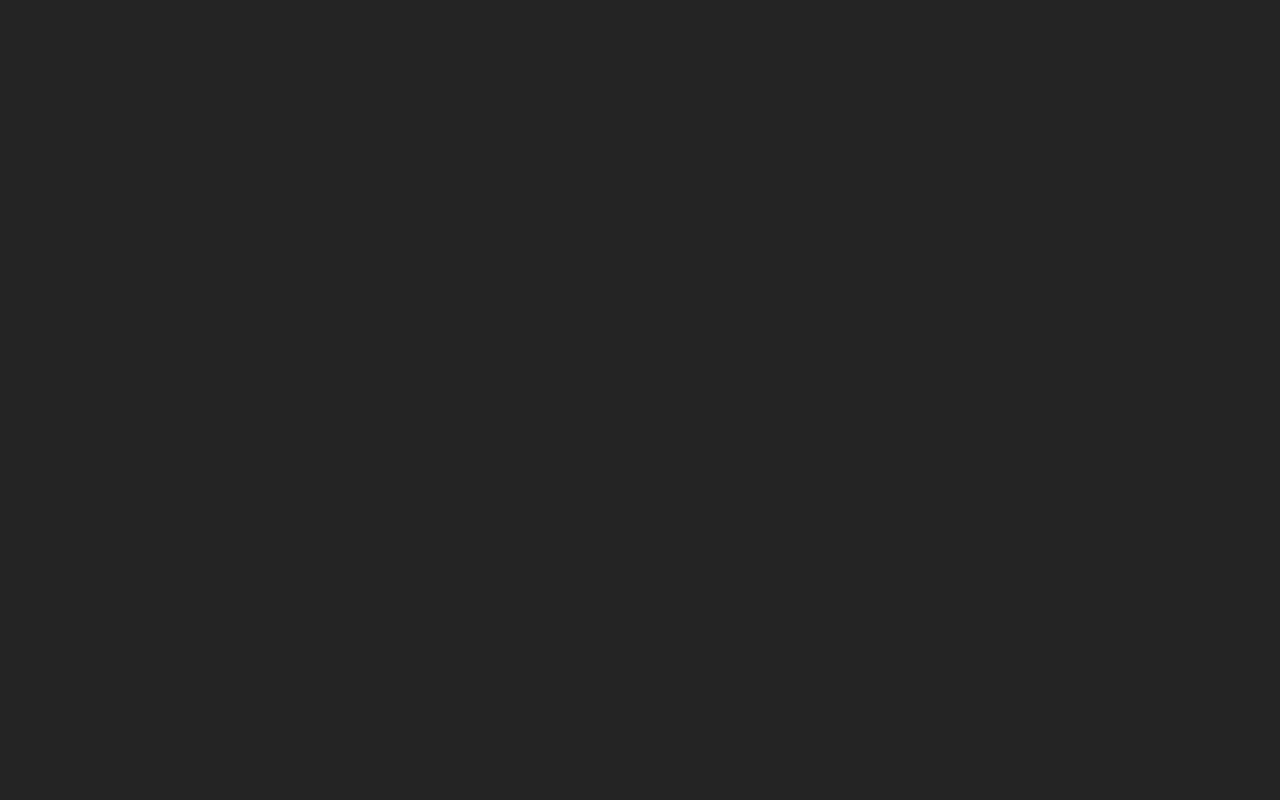
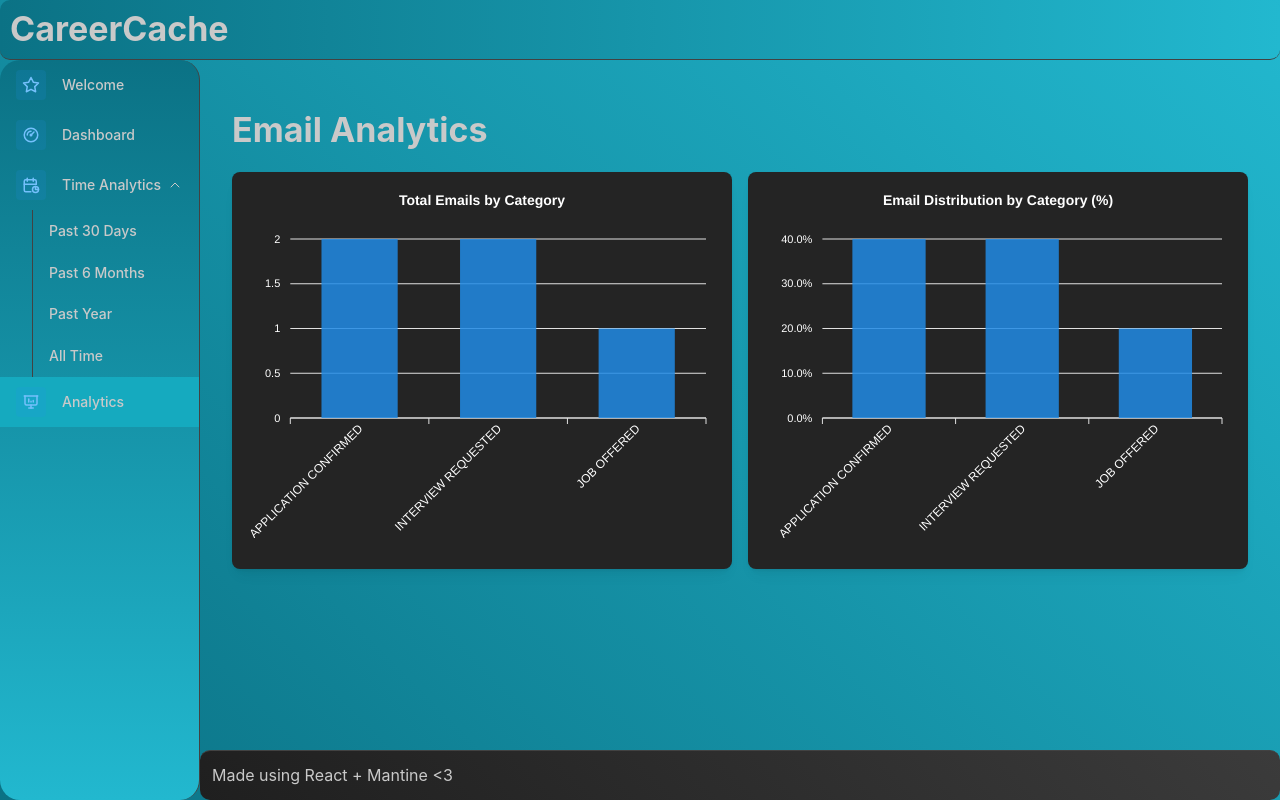
Before and after one commit to AQUAiTE/CareerCache, a React (Vite) app in the folder frontend/: page /analytics in a window 1280 px wide. Before the commit this address had no page. Built offline with nearby package versions, Linux system fonts and the light colour scheme.

Commit message:
Dashboard and Analytics page

```diff
--- a/frontend/src/App.tsx
+++ b/frontend/src/App.tsx
@@ -9,6 +9,8 @@ import AllTimeAnalytics from './analytics/AllTime'
 import ThirtyDaysAnalytics from './analytics/ThirtyDays'
 import SixMonthsAnalytics from './analytics/SixMonths'
 import PastYearAnalytics from './analytics/PastYear'
+import Dashboard from './dashboard/Dashboard'
+import Analytics from './analytics/Analytics'
 
 export default function App() {
   return (
@@ -26,10 +28,12 @@ export default function App() {
             }
             >
             <Route index element={<Home />} />
+            <Route path='/dashboard' element={<Dashboard />} />
             <Route path='/thirty-days' element={<ThirtyDaysAnalytics />} />
             <Route path='/six-months' element={<SixMonthsAnalytics />} />
             <Route path='/year' element={<PastYearAnalytics />} />
             <Route path='/alltime' element={<AllTimeAnalytics />} />
+            <Route path='/analytics' element={<Analytics/>} />
           </Route>
         </Routes>
       </BrowserRouter>
--- a/frontend/src/Navbar/Navbar.tsx
+++ b/frontend/src/Navbar/Navbar.tsx
@@ -6,6 +6,7 @@ import {
   IconCalendarStats,
   IconGauge,
   IconPresentationAnalytics,
+  IconStar,
 } from '@tabler/icons-react'
 import { AppShell, Box, Group, ScrollArea, ThemeIcon, UnstyledButton, useMantineTheme } from '@mantine/core'
 
@@ -14,7 +15,8 @@ import { LinksGroup } from './NavbarLinksGroup'
 import { NavLink } from 'react-router-dom'
 
 const tabs = [
-  { label: 'Dashboard', icon: IconGauge, link: '/' },
+  { label: 'Welcome', icon: IconStar, link: '/' },
+  { label: 'Dashboard', icon: IconGauge, link: '/dashboard' },
   {
     label: 'Time Analytics',
     icon: IconCalendarStats,
--- /dev/null
+++ b/frontend/src/analytics/Analytics.tsx
@@ -0,0 +1,166 @@
+import { Container, Title, Paper, Grid } from '@mantine/core';
+import ReactApexChart from 'react-apexcharts';
+import { EmailData } from '../dashboard/EmailTable';
+
+const mockData: EmailData[] = [
+  {
+    dateReceived: '2024-04-20',
+    company: 'Tommy\'s Toontown',
+    status: 'APPLICATION CONFIRMED',
+  },
+  {
+    dateReceived: '2024-04-19',
+    company: 'John\'s Joyrides',
+    status: 'INTERVIEW REQUESTED',
+  },
+  {
+    dateReceived: '2024-04-18',
+    company: 'Dino\'s Diner',
+    status: 'JOB OFFERED',
+  },
+  {
+    dateReceived: '2024-04-17',
+    company: 'Brian\'s Bakery',
+    status: 'APPLICATION CONFIRMED',
+  },
+  {
+    dateReceived: '2024-04-16',
+    company: 'Eugene\'s Emporium',
+    status: 'INTERVIEW REQUESTED',
+  },
+];
+
+const calculateChartData = (data: EmailData[]) => {
+  const totals: Record<EmailData['status'], number> = {
+    'APPLICATION CONFIRMED': 0,
+    'INTERVIEW REQUESTED': 0,
+    'JOB OFFERED': 0,
+  };
+
+  data.forEach((item) => {
+    totals[item.status]++;
+  });
+
+  const total = Object.values(totals).reduce((a, b) => a + b, 0);
+  const percentages = Object.entries(totals).map(([status, count]) => ({
+    status: status as EmailData['status'],
+    percentage: (count / total) * 100,
+  }));
+
+  return {
+    totals: Object.entries(totals).map(([status, count]) => ({
+      status: status as EmailData['status'],
+      count,
+    })),
+    percentages,
+  };
+};
+
+export default function Analytics() {
+  const { totals, percentages } = calculateChartData(mockData);
+
+  const totalChartOptions = {
+    chart: {
+      type: 'bar' as const,
+      toolbar: {
+        show: false,
+      },
+    },
+    plotOptions: {
+      bar: {
+        horizontal: false,
+        columnWidth: '55%',
+        endingShape: 'rounded',
+      },
+    },
+    dataLabels: {
+      enabled: false,
+    },
+    xaxis: {
+      categories: totals.map((item) => item.status),
+      labels: {
+        style: {
+          colors: '#fff',
+        },
+      },
+    },
+    yaxis: {
+      labels: {
+        style: {
+          colors: '#fff',
+        },
+      },
+    },
+    colors: ['#228BE6', '#FCC419', '#40C057'],
+    title: {
+      text: 'Total Emails by Category',
+      align: 'center' as const,
+      style: {
+        color: '#fff',
+      },
+    },
+  };
+
+  const percentageChartOptions = {
+    ...totalChartOptions,
+    title: {
+      text: 'Email Distribution by Category (%)',
+      align: 'center' as const,
+      style: {
+        color: '#fff',
+      },
+    },
+    yaxis: {
+      labels: {
+        formatter: (value: number) => `${value.toFixed(1)}%`,
+        style: {
+          colors: '#fff',
+        },
+      },
+    },
+  };
+
+  const totalChartSeries = [
+    {
+      name: 'Total Emails',
+      data: totals.map((item) => item.count),
+    },
+  ];
+
+  const percentageChartSeries = [
+    {
+      name: 'Percentage',
+      data: percentages.map((item) => Number(item.percentage.toFixed(1))),
+    },
+  ];
+
+  return (
+    <Container size='xl' py='xl'>
+      <Title order={1} mb='lg'>
+        Email Analytics
+      </Title>
+      <Grid>
+        <Grid.Col span={{ base: 12, md: 6 }}>
+          <Paper shadow='sm' p='md' radius='md'>
+            <ReactApexChart
+              options={totalChartOptions}
+              series={totalChartSeries}
+              type='bar'
+              height={350}
+            />
+          </Paper>
+        </Grid.Col>
+        <Grid.Col span={{ base: 12, md: 6 }}>
+          <Paper shadow='sm' p='md' radius='md'>
+            <ReactApexChart
+              options={percentageChartOptions}
+              series={percentageChartSeries}
+              type='bar'
+              height={350}
+            />
+          </Paper>
+        </Grid.Col>
+      </Grid>
+    </Container>
+  );
+}
--- /dev/null
+++ b/frontend/src/dashboard/Dashboard.tsx
@@ -0,0 +1,15 @@
+import { Container, Title, Paper } from '@mantine/core';
+import { EmailTable } from './EmailTable';
+
+export default function Dashboard() {
+  return (
+    <Container size='xl' py='xl'>
+      <Title order={1} mb='lg'>
+        Job Application Dashboard
+      </Title>
+      <Paper shadow='sm' p='md' radius='md'>
+        <EmailTable />
+      </Paper>
+    </Container>
+  );
+}
--- /dev/null
+++ b/frontend/src/dashboard/EmailTable.tsx
@@ -0,0 +1,65 @@
+import { Table, ScrollArea, Badge } from "@mantine/core";
+
+export interface EmailData {
+  dateReceived: string;
+  company: string;
+  status: "APPLICATION CONFIRMED" | "INTERVIEW REQUESTED" | "JOB OFFERED";
+}
+
+const mockData: EmailData[] = [
+  {
+    dateReceived: "2024-04-20",
+    company: "Tommy's Toontown",
+    status: "APPLICATION CONFIRMED",
+  },
+  {
+    dateReceived: "2024-04-19",
+    company: "John's Joyrides",
+    status: "INTERVIEW REQUESTED",
+  },
+  {
+    dateReceived: "2024-04-18",
+    company: "Dino's Diner",
+    status: "JOB OFFERED",
+  },
+];
+
+const getStatusColor = (status: EmailData["status"]) => {
+  switch (status) {
+    case "APPLICATION CONFIRMED":
+      return "blue";
+    case "INTERVIEW REQUESTED":
+      return "yellow";
+    case "JOB OFFERED":
+      return "green";
+    default:
+      return "gray";
+  }
+};
+
+export function EmailTable() {
+  return (
+    <ScrollArea h={400}>
+      <Table striped highlightOnHover>
+        <Table.Thead>
+          <Table.Tr>
+            <Table.Th>Date Received</Table.Th>
+            <Table.Th>Company</Table.Th>
+            <Table.Th>Status</Table.Th>
+          </Table.Tr>
+        </Table.Thead>
+        <Table.Tbody>
+          {mockData.map((row, index) => (
+            <Table.Tr key={index}>
+              <Table.Td>{row.dateReceived}</Table.Td>
+              <Table.Td>{row.company}</Table.Td>
+              <Table.Td>
+                <Badge color={getStatusColor(row.status)}>{row.status}</Badge>
+              </Table.Td>
+            </Table.Tr>
+          ))}
+        </Table.Tbody>
+      </Table>
+    </ScrollArea>
+  );
+}
```
